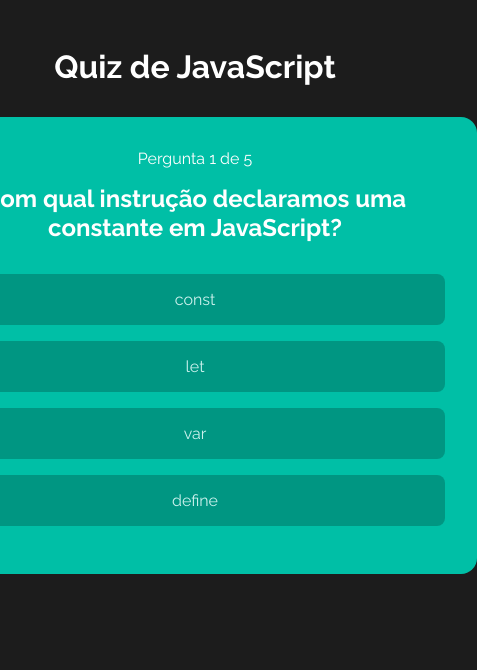
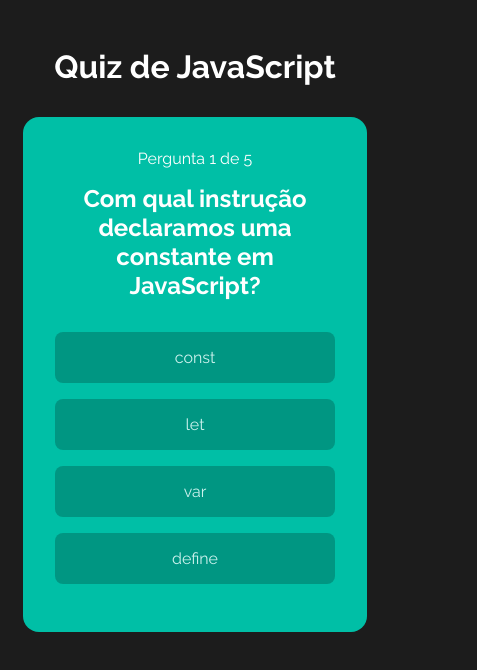
Before and after one commit to fatimadachari/quiz, a React (Vite) app: page / in a window 390 px wide. Both pictures are taken after a click on the button "Iniciar". Shown: the top 670 px of the page, 477 px wide, since content can reach past the window. Built offline with nearby package versions, Linux system fonts and the light colour scheme.

Commit message:
add visualização para mobile

```diff
--- a/src/components/Question.css
+++ b/src/components/Question.css
@@ -17,3 +17,15 @@
   border: 2px solid #fff;
   margin: 1rem;
 }
+
+@media screen and (max-width:700px) {
+  #question {
+    width: 400px;
+  }
+}
+
+@media screen and (max-width:550px) {
+  #question {
+    width: 280px;
+  }
+}
```
